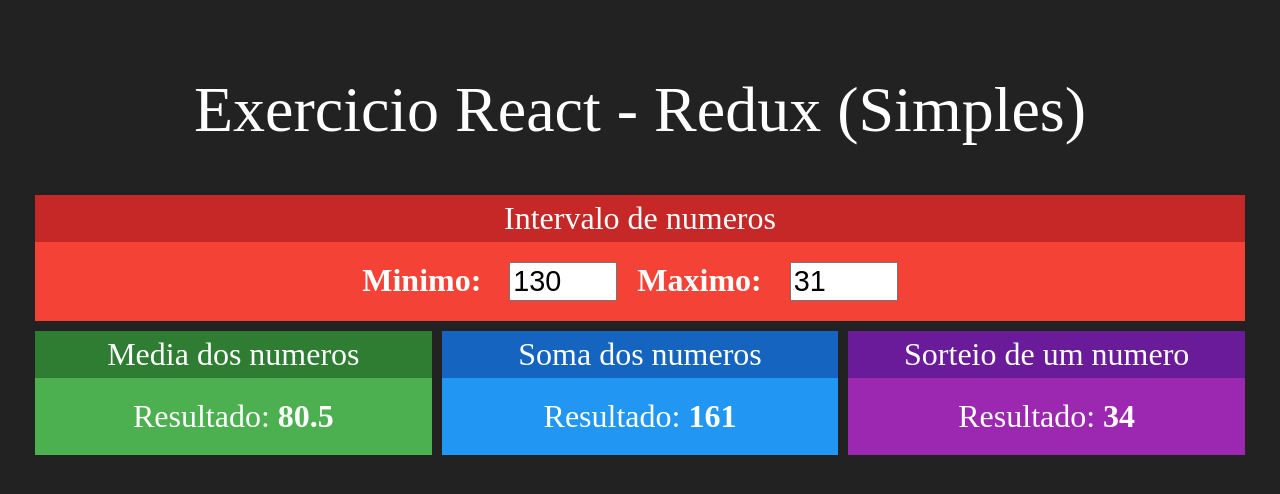
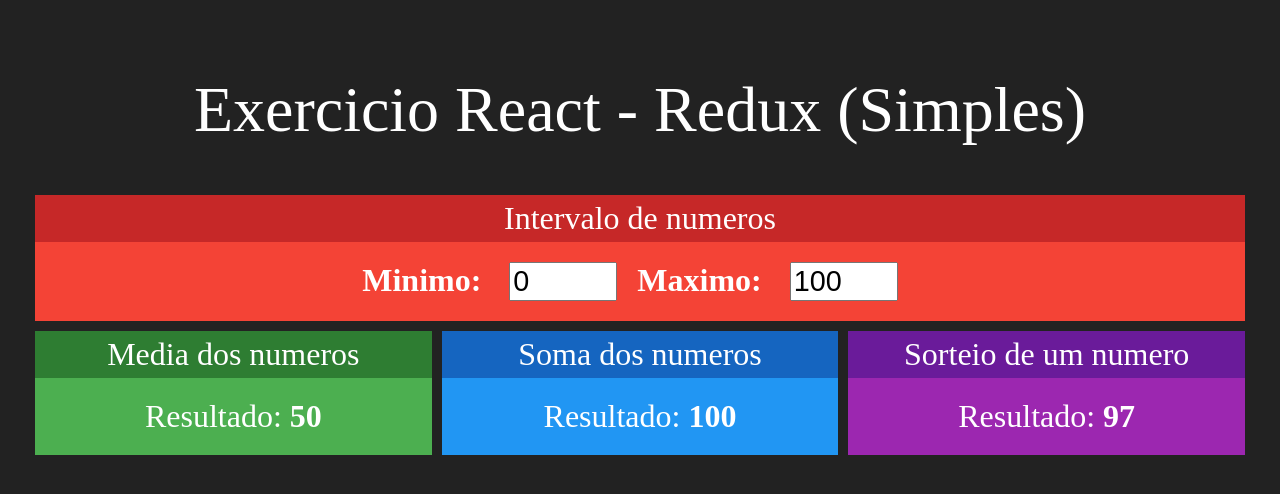
Before and after one commit to leandrolinkolnr/Projeto_React_com_Redux, a React (Create React App) app: page / in a window 1280 px wide. Shown: the top 494 px of the page. Built offline with nearby package versions, Linux system fonts and the light colour scheme.

Commit message:
Action Creator

```diff
--- a/src/Components/Intervalo.jsx
+++ b/src/Components/Intervalo.jsx
@@ -2,23 +2,24 @@
 import React from 'react'
 import Card from './Card'
 import { connect } from 'react-redux'
-import { alterarNumeroMinimo } from '../store/actions/numeros'
+import { alterarNumeroMinimo, alterarNumeroMaximo } from '../store/actions/numeros'
 
 function Intervalo(props) {
 
     const {min, max } = props;
-    props.alterarMinimo(130);
 
     return (
         <Card title="Intervalo de numeros" red>
             <div className='Intervalo'>
                 <span>
                     <strong>Minimo: </strong>
-                    <input type="number" value={min} readonly></input>
+                    <input type="number" value={min}
+                    onChange={e => props.alterarMinimo(+e.target.value)}  ></input>
                 </span>
                 <span>
                     <strong>Maximo: </strong>
-                    <input type="number" value={max} readonly></input>
+                    <input type="number" value={max}
+                    onChange={e => props.alterarMaximo(+e.target.value)}  ></input>
                 </span>
             </div>
         </Card>
@@ -38,8 +39,11 @@
             // Action Creator que recebe action
             const action = alterarNumeroMinimo(novoNumero)
             dispatch(action)
-       }
-    }
+       },
+       alterarMaximo(novoNumero){
+        const action = alterarNumeroMaximo(novoNumero)
+        dispatch(action)
+   }    }
 }
 
 export default connect(mapStateToProps, mapDispatchToProp) (Intervalo)
--- a/src/store/actions/numeros.js
+++ b/src/store/actions/numeros.js
@@ -6,3 +6,11 @@
         payload: novoNumero
     }
 }
+
+
+export function alterarNumeroMaximo(novoNumero){
+    return{
+        type: 'NUM_MAX_ALTERADO',
+        payload: novoNumero
+    }
+}
--- a/src/store/storeConfig.js
+++ b/src/store/storeConfig.js
@@ -1,31 +1,27 @@
 import {createStore , combineReducers } from 'redux'
 
 const redurces = combineReducers({
+
     numeros: function(state, action){
-
         switch(action.type){
             case 'NUM_MIN_ALTERADO':
                 return {
                     ...state,
                     min: action.payload
                 }
+            case 'NUM_MAX_ALTERADO':
+                return {
+                    ...state,
+                    max: action.payload
+                    }
 
             default:
                 return{
-                    min: 7,
-                    max: 31
+                    min: 0,
+                    max: 100
                 }
         }
     },
-
-    nomes: function(state, action){
-        console.log("Redurce de nomes")
-        console.log(state, ' ', action)
-        return[
-            'Ana',
-            'Bia'
-        ]
-    }
 })
 
 
```
